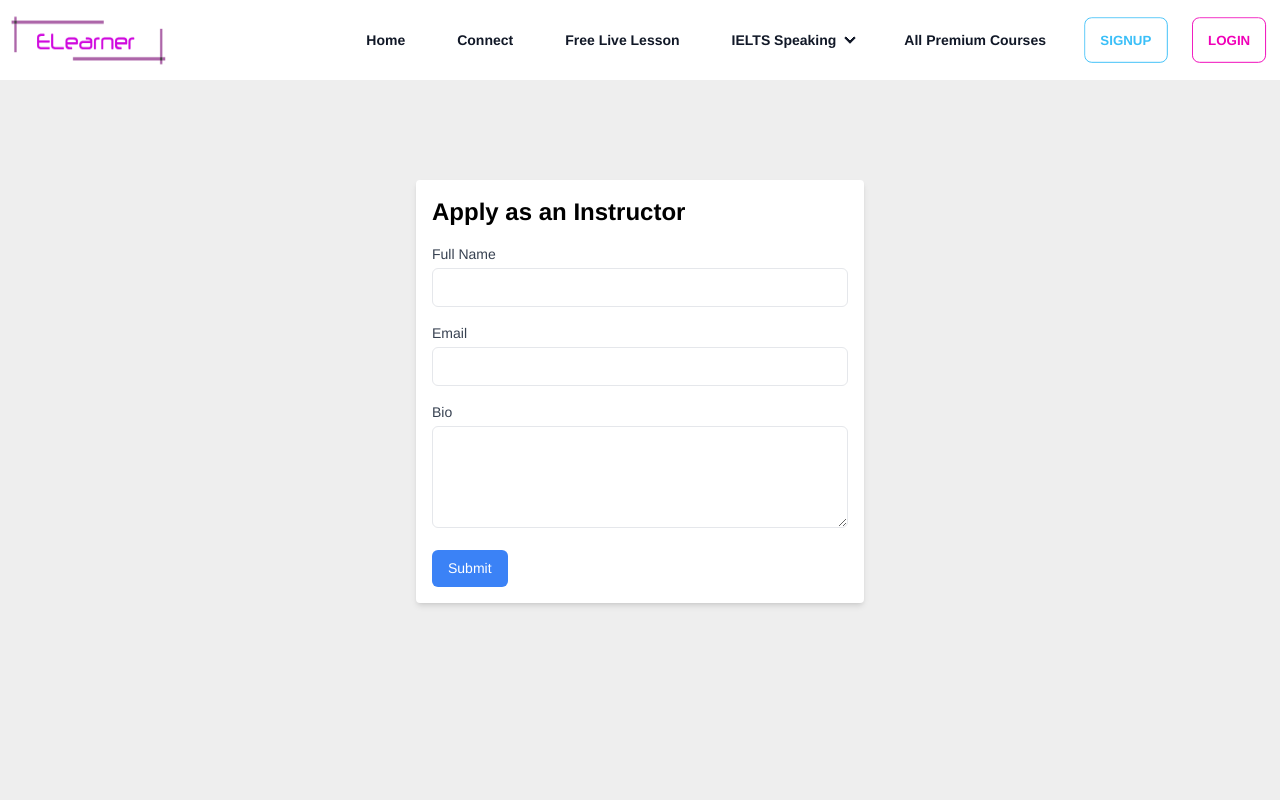
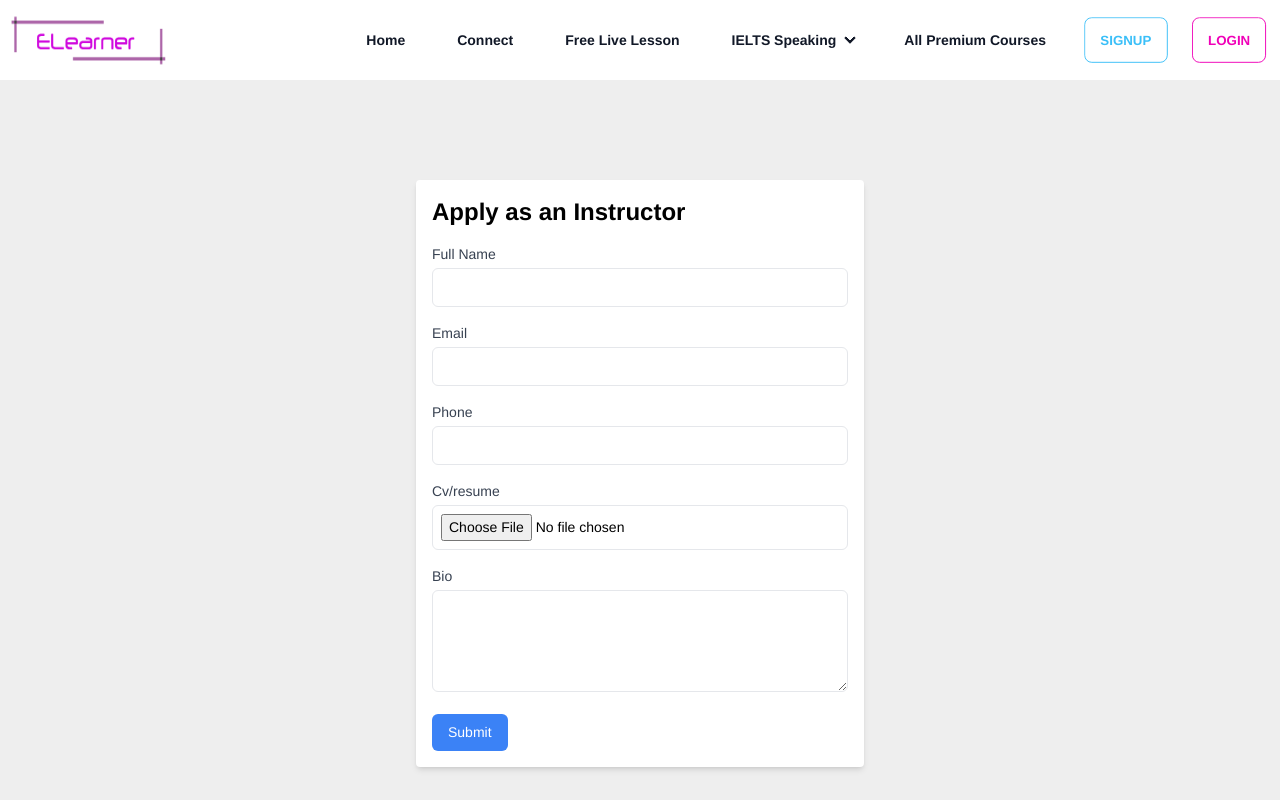
Before and after one commit to shuvakarmakar/spoken-english-client, a React (Vite) app: page /applyInstructor in a window 1280 px wide. Shown: the top 800 px of the page. Built offline with nearby package versions, Linux system fonts and the light colour scheme; no server answers.

Commit message:
make production branc

```diff
--- a/src/Component/Pages/InstructorForm/InstructorForm.tsx
+++ b/src/Component/Pages/InstructorForm/InstructorForm.tsx
@@ -1,26 +1,66 @@
-import React, { useState } from "react";
+import React, { useState, ChangeEvent, FormEvent } from "react";
+import axios from "axios";
+
+interface FormData {
+  fullName: string;
+  email: string;
+  phoneNumber: string;
+  bio: string;
+  pdfFile: File | null;
+}
 
 const InstructorApplicationForm: React.FC = () => {
-  const [formData, setFormData] = useState({
+  const [formData, setFormData] = useState<FormData>({
     fullName: "",
     email: "",
     phoneNumber: "",
     bio: "",
+    pdfFile: null,
   });
 
   const handleChange = (
-    e: React.ChangeEvent<HTMLInputElement | HTMLTextAreaElement>
+    e: ChangeEvent<HTMLInputElement | HTMLTextAreaElement>
   ) => {
     const { name, value } = e.target;
     setFormData((prevData) => ({ ...prevData, [name]: value }));
   };
 
-  const handleSubmit = (e: React.FormEvent) => {
+ const handleFileChange = (e: ChangeEvent<HTMLInputElement>) => {
+   const file = e.target.files?.[0];
+   console.log(file);
+   setFormData((prevData) => ({
+     ...prevData,
+     pdfFile: file ? (file as File) : null,
+   }));
+ };
+
+  const handleSubmit = async (e: FormEvent) => {
     e.preventDefault();
-    console.log("Form submitted:", formData);
-    // You can add your submission logic here
+
+    const formDataToSend = new FormData();
+    formDataToSend.append("fullName", formData.fullName);
+    formDataToSend.append("email", formData.email);
+    formDataToSend.append("phoneNumber", formData.phoneNumber);
+    formDataToSend.append("bio", formData.bio);
+    if (formData.pdfFile) {
+      formDataToSend.append("pdfFile", formData.pdfFile);
+    }
+
+    console.log(formDataToSend);
+
+    try {
+      // Send form data including the PDF file to the server
+      await axios.post(
+        "http://localhost:5000/BecomeInstructor",
+        formDataToSend
+      );
+      console.log("Form submitted:", formData);
+      // You can add your submission success logic here
+    } catch (error) {
+      console.error("Error submitting form:", error);
+      // You can add your submission error logic here
+    }
   };
-
   return (
     <div className="max-w-md mx-auto p-4 bg-white rounded shadow-md my-[100px]">
       <h2 className="text-2xl font-semibold mb-4">Apply as an Instructor</h2>
@@ -59,6 +99,40 @@ const InstructorApplicationForm: React.FC = () => {
             required
           />
         </div>
+        <div className="mb-4">
+          <label
+            htmlFor="email"
+            className="block text-sm font-medium text-gray-700"
+          >
+            Phone
+          </label>
+          <input
+            type="number"
+            id="phoneNumber"
+            name="phoneNumber"
+            value={formData.phoneNumber}
+            onChange={handleChange}
+            className="mt-1 p-2 w-full border rounded-md focus:outline-none focus:ring focus:border-blue-300"
+            required
+          />
+        </div>
+        <div className="mb-4">
+          <label
+            htmlFor="email"
+            className="block text-sm font-medium text-gray-700"
+          >
+            Cv/resume
+          </label>
+          <input
+            type="file"
+            id="file"
+            name="file"
+            onChange={handleFileChange}
+            className="mt-1 p-2 w-full border rounded-md focus:outline-none focus:ring focus:border-blue-300"
+            required
+          />
+        </div>
+
         {/* Other form fields (e.g., phoneNumber, bio) */}
         <div className="mb-4">
           <label
--- /dev/null
+++ b/src/Layout/DashBoard/AdminPages/AdminNav/AdminNav.tsx
@@ -0,0 +1,36 @@
+import React, { ReactElement } from "react";
+import { NavLink } from "react-router-dom";
+
+interface AdminNavProps {
+  setSidebarOpen: (open: boolean) => void;
+}
+
+const AdminNav: React.FC<AdminNavProps> = ({
+  setSidebarOpen,
+}: AdminNavProps): ReactElement => {
+  return (
+    <>
+      <NavLink to="/" onClick={() => setSidebarOpen(false)}>
+        <li className="p-2 transition duration-1000 ease-in-out transform hover:bg-gray-200">
+          Home
+        </li>
+      </NavLink>
+
+      <NavLink to="/dashboard/users" onClick={() => setSidebarOpen(false)}>
+        <li className="p-2 transition duration-1000 ease-in-out transform hover:bg-gray-200">
+          Users
+        </li>
+      </NavLink>
+      <NavLink
+        to="/dashboard/Application"
+        onClick={() => setSidebarOpen(false)}
+      >
+        <li className="p-2 transition duration-1000 ease-in-out transform hover:bg-gray-200">
+          Application
+        </li>
+      </NavLink>
+    </>
+  );
+};
+
+export default AdminNav;
--- /dev/null
+++ b/src/Layout/DashBoard/AdminPages/Applications/Applications.tsx
@@ -0,0 +1,80 @@
+import React, { useState, useEffect } from "react";
+import axios from "axios";
+import Spinner from "../../../../Component/Pages/Spinner/Spinner";
+
+interface Application {
+  _id: string;
+  fullName: string;
+  email: string;
+  phoneNumber: string;
+  bio: string;
+}
+
+const Applications:React.FC=()=> {
+  const [applications, setApplications] = useState<Application[]>([]);
+  const [loading,setLoading]=useState<boolean>(true)
+  useEffect(() => {
+    fetchApplications();
+  },[]);
+
+  const fetchApplications = async () => {
+    try {
+      const response = await axios.get<Application[]>(
+        "http://localhost:5000/get/applications"
+      );
+      setApplications(response.data);
+      setLoading(false)
+    } catch (error) {
+      console.error("Error fetching applications:", error);
+    }
+  };
+
+  return (
+    <>
+      {loading ? (
+        <Spinner></Spinner>
+      ) : (
+        <>
+          <div className=" min-h-screen py-8">
+            <div className="max-w-4xl mx-auto">
+              <h2 className="text-3xl font-semibold mb-10 text-center ">Application Form</h2>
+              <table className="w-full bg-white shadow-md rounded-lg overflow-hidden">
+                <thead className="bg-gray-100 text-gray-700">
+                  <tr>
+                    <th className="py-3 px-4">Name</th>
+                    <th className="py-3 px-4">Email</th>
+                    <th className="py-3 px-4">Phone</th>
+                    <th className="py-3 px-4">Bio</th>
+                    <th className="py-3 px-4">PDF</th>
+                  </tr>
+                </thead>
+                <tbody className="text-gray-600">
+                  {applications.map((application) => (
+                    <tr key={application._id} className="border-t">
+                      <td className="py-3 px-4">{application.fullName}</td>
+                      <td className="py-3 px-4">{application.email}</td>
+                      <td className="py-3 px-4">{application.phoneNumber}</td>
+                      <td className="py-3 px-4">{application.bio.slice(0,50)}</td>
+                      <td className="py-3 px-4">
+                        <a
+                          href={`http://localhost:5000/api/pdf/${application._id}`}
+                          target="_blank"
+                          rel="noopener noreferrer"
+                          className="text-blue-500 hover:underline"
+                        >
+                          Download PDF
+                        </a>
+                      </td>
+                    </tr>
+                  ))}
+                </tbody>
+              </table>
+            </div>
+          </div>
+        </>
+      )}
+    </>
+  );
+};
+
+export default Applications;
--- a/src/Layout/DashBoard/AdminPages/Users/Users.tsx
+++ b/src/Layout/DashBoard/AdminPages/Users/Users.tsx
@@ -54,15 +54,15 @@ const Users = () => {
         </>
       ) : (
         <>
-          <div className="h-[100vh]  ">
+          <div className="h-[100vh]">
             <h1 className=" uppercase text-[3vw] text-center my-4">
               All <span className="text-blue-500">Users</span>{" "}
             </h1>
             <div className="flex justify-center mx-auto mt-11">
-              <div className="overflow-x-scroll">
+              <div className="overflow-x-scroll  bg-white">
                 <table className="table border shadow-xl">
                   {/* head */}
-                  <thead>
+                  <thead className="bg-gray-100">
                     <tr>
                       <th>NO:</th>
                       <th>Name</th>
@@ -86,10 +86,11 @@ const Users = () => {
                             <button
                               disabled={user?.InstructorDisabled}
                               onClick={() => handleMakeInstructor(user._id)}
-                              className={` ${user.InstructorDisabled
+                              className={` ${
+                                user.InstructorDisabled
                                   ? "bg-slate-300"
                                   : " bg-blue-500"
-                                }
+                              }
                                p-1 shadow-md  rounded-md cursor-pointer text-white`}
                             >
                               {" "}
@@ -99,8 +100,9 @@ const Users = () => {
                             <button
                               disabled={user?.disabled}
                               onClick={() => handleMakeAdmin(user._id)}
-                              className={` ${user.disabled ? "bg-slate-300" : " bg-blue-500"
-                                }
+                              className={` ${
+                                user.disabled ? "bg-slate-300" : " bg-blue-500"
+                              }
                                p-1 shadow-md  rounded-md cursor-pointer text-white`}
                             >
                               {" "}
--- a/src/Layout/DashBoard/Dashboard.tsx
+++ b/src/Layout/DashBoard/Dashboard.tsx
@@ -6,8 +6,9 @@ import UseStudent from "../../Hooks/UseStudent";
 import Spinner from "../../Component/Pages/Spinner/Spinner";
 import { FaBars } from "react-icons/fa";
 import { AiOutlineClose } from "react-icons/ai";
+import AdminNav from "./AdminPages/AdminNav/AdminNav";
 const Dashboard = () => {
-  const [sidebarOpen, setSidebarOpen] = useState(false);
+  const [sidebarOpen, setSidebarOpen] = useState<boolean>(false);
   const [isAdmin, isAdminLoading] = useAdmin();
   const [isInstructor,isInstructorLoading] = UseInstructor();
   const [isStudent,isStudentLoading] = UseStudent();
@@ -31,20 +32,7 @@ const Dashboard = () => {
         <div className="p-4">
           {isAdmin && (
             <ul className="uppercase">
-              <NavLink to="/" onClick={() => setSidebarOpen(false)}>
-                <li className="p-2 transition duration-1000 ease-in-out transform hover:bg-gray-200">
-                  Home
-                </li>
-              </NavLink>
-
-              <NavLink
-                to="/dashboard/users"
-                onClick={() => setSidebarOpen(false)}
-              >
-                <li className="p-2 transition duration-1000 ease-in-out transform hover:bg-gray-200">
-                  Users
-                </li>
-              </NavLink>
+              <AdminNav setSidebarOpen={setSidebarOpen}></AdminNav>
             </ul>
           )}
 
--- a/src/Routes/Router.tsx
+++ b/src/Routes/Router.tsx
@@ -28,6 +28,7 @@ import Profile from "../Component/Pages/Profile/Profile";
 import ProfileDetails from "../Component/Pages/ProfileDetails/ProfileDetails";
 import Dictionary from "../Component/Pages/Dictionary/Dictionary";
 import Messaging from "../Component/Messageing/Messaging";
+import Applications from "../Layout/DashBoard/AdminPages/Applications/Applications";
 
 export const router = createBrowserRouter([
   {
@@ -146,6 +147,10 @@ export const router = createBrowserRouter([
         path: "/dashboard/AddClasses",
         element: <AddClasses></AddClasses>,
       },
+      {
+        path: "/dashboard/Application",
+        element:<Applications></Applications>
+      }
     ],
   },
   {
```
